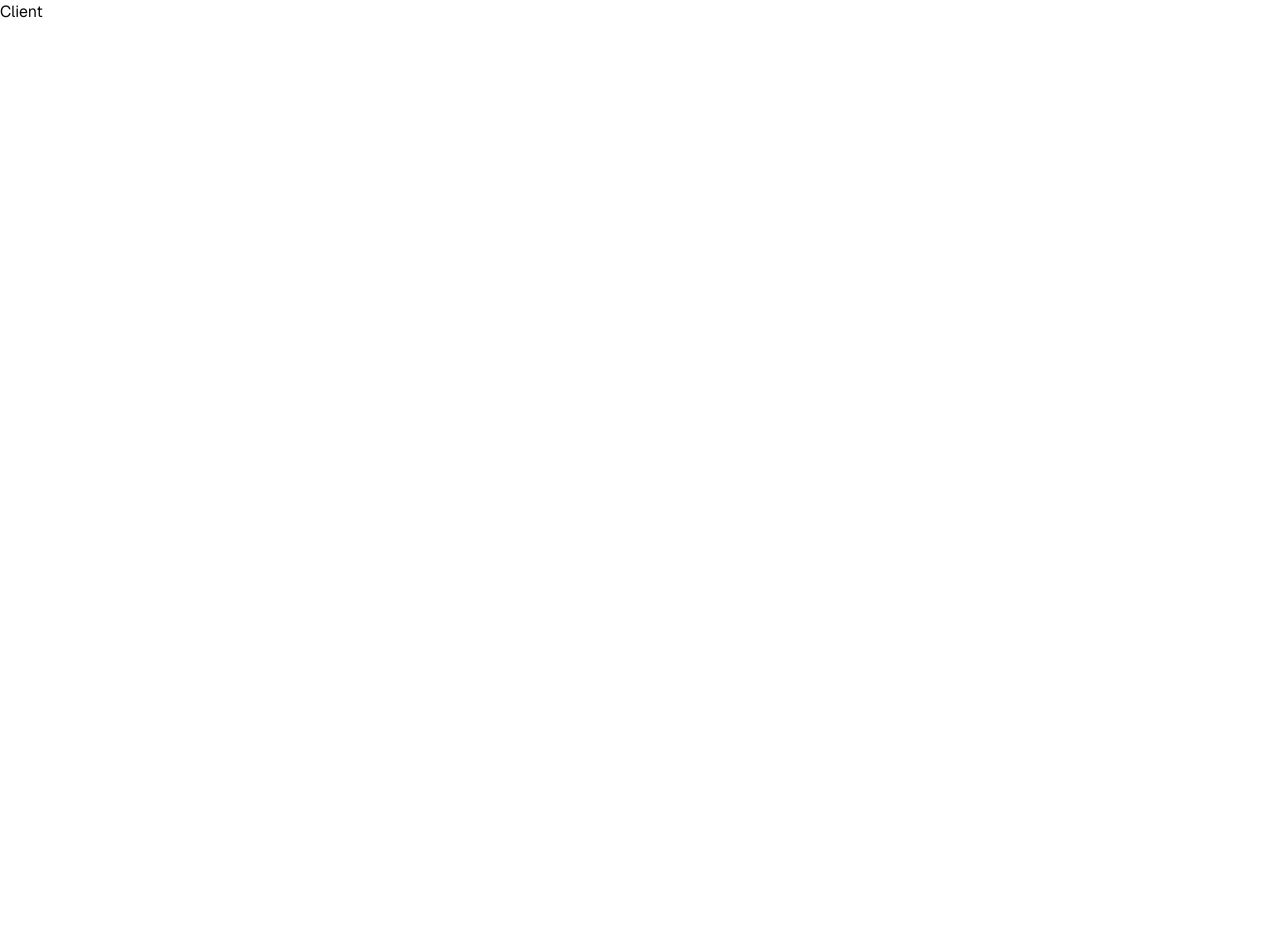
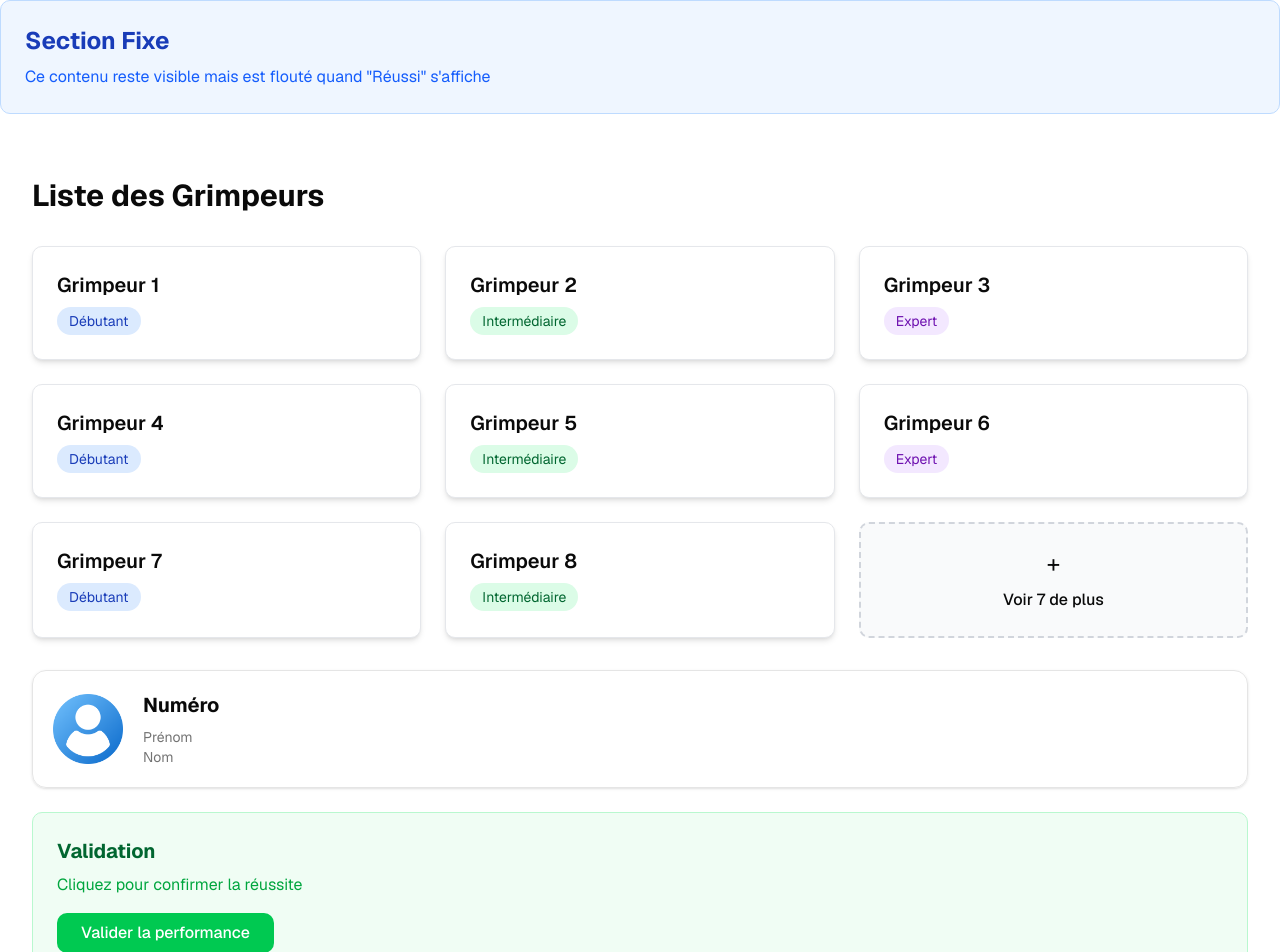
Before and after one commit to Kostis39/CasaLogiciel, a Next.js app in the folder dev/frontend/: page /client in a window 1280 px wide. Shown: the top 952 px of the page. Before the commit the page ends 800 px from the top, so only its background shows below. Built offline with nearby package versions, Linux system fonts and the light colour scheme.

Commit message:
add component card client

```diff
--- a/dev/frontend/app/admin/page.tsx
+++ b/dev/frontend/app/admin/page.tsx
@@ -1,16 +1,7 @@
 
-export default async function Admin() {
-  const res = await fetch("http://localhost:5000/users", { cache: "no-store" });
-  const data = await res.json();
+export default function Admin() {
 
   return (
-    <main>
-      <h1>Liste des utilisateurs :</h1>
-      <ul>
-        {data.users.map((user, index) => (
-          <li key={index}>{user}</li>
-        ))}
-      </ul>
-    </main>
+    <p>Admin</p>
     );
 }
--- a/dev/frontend/app/client/page.tsx
+++ b/dev/frontend/app/client/page.tsx
@@ -1,5 +1,114 @@
-export default function Client() {
-    return (
-        <p>Client</p>
-    );
+'use client';
+
+import { ClimberCard } from '@/src/components/clientCard';
+import { useState } from 'react';
+
+const testItems = Array.from({ length: 15 }, (_, i) => ({
+  id: i + 1,
+  name: `Grimpeur ${i + 1}`,
+  level: ['Débutant', 'Intermédiaire', 'Expert'][i % 3],
+}));
+
+export default function SmartGrid() {
+  const [expanded, setExpanded] = useState(false);
+  const [showSuccess, setShowSuccess] = useState(false);
+  const initialItems = 9;
+  const displayItems = expanded ? testItems : testItems.slice(0, initialItems - 1);
+
+  return (
+    <>
+          {/* Partie principale fixe */}
+          <div className={`mb-8 p-6 bg-blue-50 rounded-lg border border-blue-200 transition-all duration-300`}>
+            <h2 className="text-2xl font-bold text-blue-800">Section Fixe</h2>
+            <p className="mt-2 text-blue-600">Ce contenu reste visible mais est flouté quand "Réussi" s'affiche</p>
+          </div>
+    <div className="container mx-auto p-8 relative">
+
+
+      {/* Partie extensible des grimpeurs */}
+      <div className={`relative transition-all ${
+        expanded ? 'fixed inset-0 bg-white z-40 pt-8 pb-20 overflow-y-auto' : ''
+      } ${showSuccess ? 'filter blur-sm' : ''}`}>
+        <div className={`${expanded ? 'container mx-auto' : ''}`}>
+          <h1 className="text-3xl font-bold mb-8">Liste des Grimpeurs</h1>
+
+          <div className="grid grid-cols-1 md:grid-cols-3 gap-6">
+            {displayItems.map((item) => (
+              <div key={item.id} className="bg-white rounded-lg shadow-md p-6 border border-gray-200">
+                <h3 className="text-xl font-semibold">{item.name}</h3>
+                <p className={`mt-2 px-3 py-1 rounded-full text-sm w-fit ${
+                  item.level === 'Débutant' ? 'bg-blue-100 text-blue-800' :
+                  item.level === 'Intermédiaire' ? 'bg-green-100 text-green-800' :
+                  'bg-purple-100 text-purple-800'
+                }`}>
+                  {item.level}
+                </p>
+              </div>
+            ))}
+
+            {!expanded && testItems.length >= initialItems && (
+              <button
+                onClick={() => setExpanded(true)}
+                className="flex flex-col items-center justify-center bg-gray-50 hover:bg-gray-100 rounded-lg border-2 border-dashed border-gray-300 p-6 transition-colors"
+              >
+                <span className="text-2xl">+</span>
+                <span className="font-medium mt-2">Voir {testItems.length - initialItems + 1} de plus</span>
+              </button>
+            )}
+          </div>
+        </div>
+
+        {expanded && (
+          <div className="sticky bottom-0 bg-white py-4 border-t border-gray-200">
+            <div className="container mx-auto text-center">
+              <button
+                onClick={() => setExpanded(false)}
+                className="px-6 py-3 bg-gray-200 hover:bg-gray-300 text-gray-800 font-medium rounded-lg transition-colors"
+              >
+                Voir moins
+              </button>
+            </div>
+          </div>
+        )}
+      </div>
+
+      {/* Partie masquable avec bouton "Réussi" */}
+      <div className={`transition-all duration-300 ${
+        expanded ? 'opacity-0 h-0 overflow-hidden' : 'opacity-100 mt-8'
+      } ${showSuccess ? 'filter blur-sm' : ''}`}>
+        <ClimberCard />
+
+        <div className="mt-6 p-6 bg-green-50 rounded-lg border border-green-200 relative">
+          <h3 className="text-xl font-bold text-green-800">Validation</h3>
+          <p className="mt-2 text-green-600">Cliquez pour confirmer la réussite</p>
+
+          <button
+            onClick={() => setShowSuccess(true)}
+            className="mt-4 px-6 py-2 bg-green-500 hover:bg-green-600 text-white font-medium rounded-lg transition-colors"
+          >
+            Valider la performance
+          </button>
+        </div>
+      </div>
+
+      {/* Overlay "Réussi" */}
+      {showSuccess && (
+          <div className="absolute inset-0 z-50 flex items-center justify-center  rounded-lg">
+            <div className="bg-white p-8 rounded-xl shadow-2xl max-w-md w-full mx-4 border-4 border-green-400 animate-pop-in">
+              <div className="text-center">
+                <h3 className="text-2xl font-bold text-gray-900 mb-2">Réussi!</h3>
+                <p className="text-gray-600 mb-6">La performance a été validée avec succès</p>
+                <button
+                  onClick={() => setShowSuccess(false)}
+                  className="px-6 py-2 bg-green-500 hover:bg-green-600 text-white font-medium rounded-lg transition-colors"
+                >
+                  Fermer
+                </button>
+              </div>
+            </div>
+          </div>
+        )}
+    </div>
+    </>
+  );
 }
--- a/dev/frontend/app/layout.tsx
+++ b/dev/frontend/app/layout.tsx
@@ -11,11 +11,6 @@ const geistMono = Geist_Mono({
   variable: "--font-geist-mono",
   subsets: ["latin"],
 });
-
-export const metadata: Metadata = {
-  title: "Create Next App",
-  description: "Generated by create next app",
-};
 
 export default function RootLayout({
   children,
--- /dev/null
+++ b/dev/frontend/src/components/clientCard.tsx
@@ -0,0 +1,43 @@
+import Image from "next/image";
+
+export function ClimberCard() {
+  return (
+    <div className="flex items-center gap-5 rounded-xl border py-5 px-5 shadow-sm ">
+        <div className="">
+            <Image
+            src="/avatar.png"
+            alt="Avatar"
+            width={70}
+            height={70}
+            />
+        </div>
+        <div className="">
+            <p className="text-xl font-bold mb-2">Numéro</p>
+            <p className="text-sm text-muted-foreground">Prénom</p>
+            <p className="text-sm text-muted-foreground">Nom</p>
+        </div>
+    </div>
+  );
+}
+
+export function ClimberDetailsShort() {
+    return (
+         <div className="flex items-center rounded-xl border py-5 shadow-sm">
+            <div className="">
+                <Image
+                src="/avatar.png"
+                alt="Avatar"
+                width={70}
+                height={70}
+                />
+            </div>
+            <div className="">
+                <ul>
+                    <li>Prénom</li>
+                    <li>Nom</li>
+                    <li>NbSéance</li>
+                </ul>
+            </div>
+        </div>
+    );
+}
```
Also changed, not shown: dev/frontend/public/avatar.png (added).
